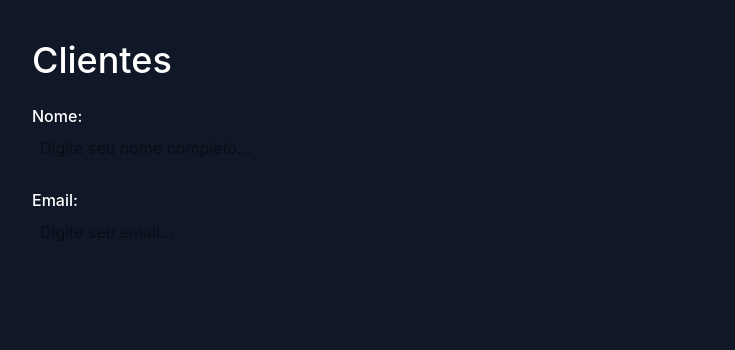
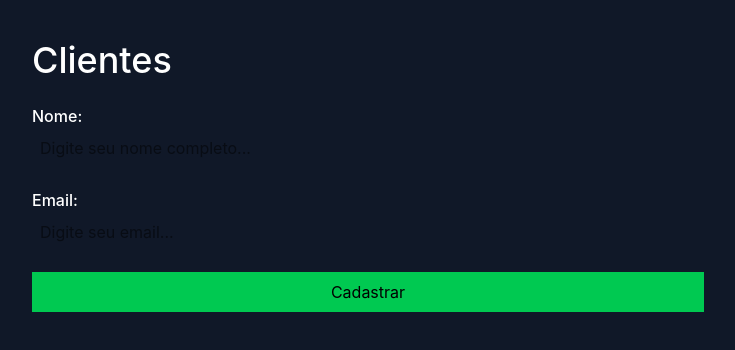
Before and after one commit to safira1344/api-nodejs, a React (Vite) app in the folder frontend/: page / in a window 1280 px wide. Shown: the top 350 px of the page, without its empty margins (272-1007 px from the left). Built offline with nearby package versions, Linux system fonts and the light colour scheme.

Commit message:
feat: add submit button to form in App component

```diff
--- a/frontend/src/App.tsx
+++ b/frontend/src/App.tsx
@@ -19,6 +19,12 @@ export default function App() {
                     placeholder="Digite seu email..."
                     className="w-full mb-5 p-2 rounded"
                     />
+
+                    <input
+                    type="submit"
+                    value="Cadastrar"
+                    className="cursor-pointer w-full p-2 bg-green-500">
+                    </input>
                 </form>
             </main>
         </div>
```
